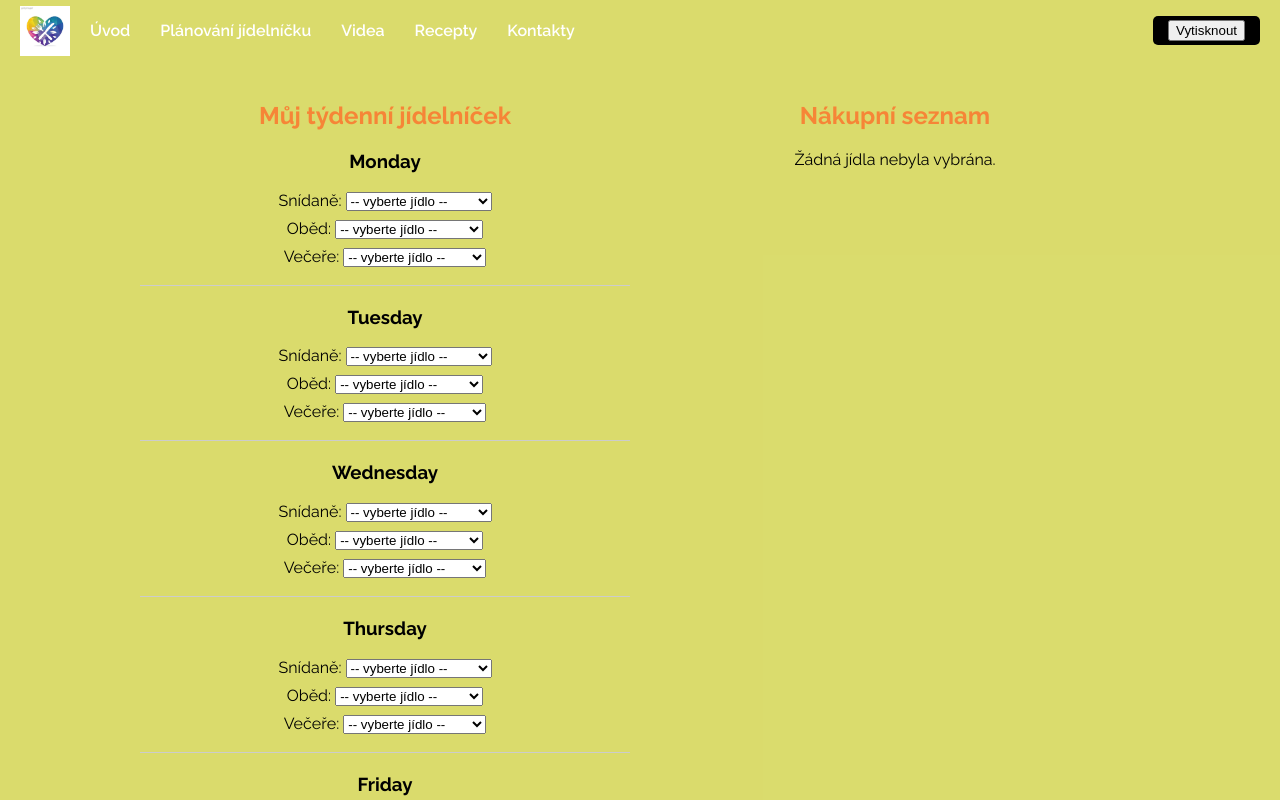
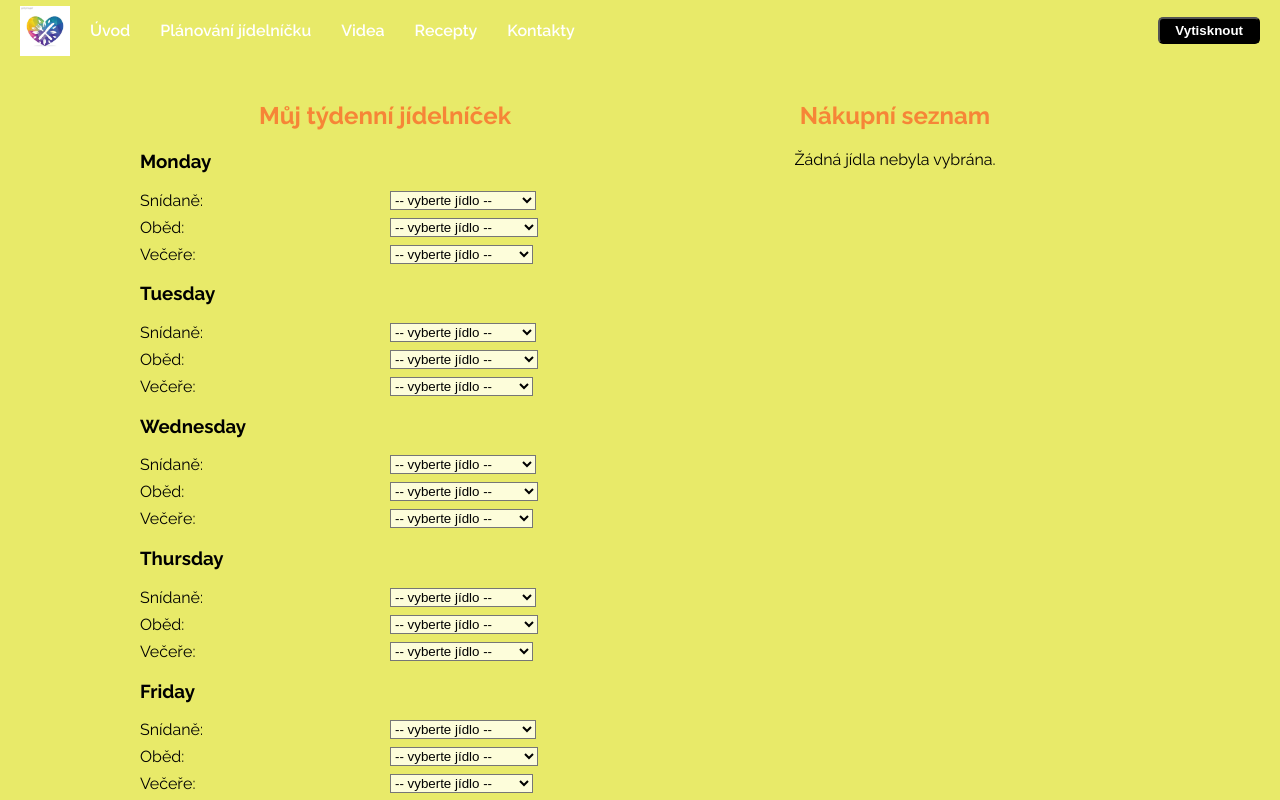
Before and after one commit to Stegye1/Meal_Planner, a React (Create React App) app: page /planner in a window 1280 px wide. Shown: the top 800 px of the page. Built offline with nearby package versions, Linux system fonts and the light colour scheme.

Commit message:
unify bg color, adjust meal selector styles

```diff
--- a/src/App.css
+++ b/src/App.css
@@ -5,6 +5,10 @@ html,
   margin: 0;
   display: flex;
   flex-direction: column;
+}
+
+:root {
+  --bg-color: rgba(230, 232, 89, 0.9);
 }
 
 body {
@@ -21,7 +25,7 @@ main {
 .header {
   position: sticky;
   top: 0;
-  background-color: rgba(214, 216, 93, 0.9);
+  background-color: var(--bg-color);
   padding: 5px 20px;
   z-index: 1000;
   backdrop-filter: blur(6px);
@@ -48,7 +52,7 @@ main {
   padding: 0;
 }
 
-.nav-action {
+.nav-action button {
   background-color: black;
   color: white;
   padding: 4px 15px;
@@ -73,7 +77,7 @@ main {
   font-weight: 700;
 }
 
-.nav-action:hover {
+.nav-action button:hover {
   color: hsl(0, 0%, 98%);
   transform: scale(1.3);
   font-weight: 700;
@@ -84,7 +88,7 @@ main {
 .main-content {
   padding: 20px 140px;
   flex: 1;
-  background-color: rgba(214, 216, 93, 0.9);
+  background-color: var(--bg-color);
   text-align: center;
 }
 
@@ -110,7 +114,9 @@ main {
 /*
 /* levý sloupec s jídelníčkem
 #meal-planner {
-  padding: 20px;
+ /* padding: 20px;
+ display: grid;
+ grid-template-columns: auto;
 }
 */
 /* pravý sloupec s nákupním seznamem
@@ -118,6 +124,22 @@ main {
   padding: 20px;
 }
 */
+
+.day-meal-selector {
+  display: grid;
+  grid-template-columns: 1fr 1fr;
+  gap: 10px;
+  justify-items:flex-start;
+  margin-bottom: 8px
+}
+
+.meal-window {
+  width: 40 rem;
+  height: 3 rem;
+  background-color: rgb(253, 253, 218);
+
+}
+
 
 /* Footer pevný dole */
 .footer {
@@ -158,3 +180,7 @@ main {
 .orange {
   color: #f68537;
 }
+
+.left {
+  text-align: left;
+}
--- a/src/Home.css
+++ b/src/Home.css
@@ -3,7 +3,7 @@
   padding: 20px 40px;
   text-align: center;
   font-family: system-ui, sans-serif;
-  background-color: rgba(214, 216, 93, 0.9);
+  background-color: var(--bg-color);
 }
 
 .home__title {
--- a/src/components/DayMealSelector.tsx
+++ b/src/components/DayMealSelector.tsx
@@ -10,14 +10,8 @@ type Props = {
 
 export function DayMealSelector({ day, plan, selectMeal }: Props) {
   return (
-    <section
-      style={{
-        marginBottom: 20,
-        borderBottom: "1px solid #ccc",
-        paddingBottom: 10,
-      }}
-    >
-      <h3>{day}</h3>
+    <section>
+      <h3 className="left">{day}</h3>
       {mealTypes.map(({ label, value }) => (
         <MealSelect
           key={value}
--- a/src/components/MealSelect.tsx
+++ b/src/components/MealSelect.tsx
@@ -18,9 +18,10 @@ export function MealSelect({
 }: Props) {
   const options = meals.filter((m) => m.types.includes(mealType));
   return (
-    <div style={{ marginBottom: 8 }}>
+    <div className="day-meal-selector">
       <label>{label}: </label>
       <select
+    className="meal-window"
         value={selectedMeal?.id ?? ""}
         onChange={(e) =>
           selectMeal(
@@ -30,7 +31,7 @@ export function MealSelect({
           )
         }
       >
-        <option value="">-- vyberte jídlo --</option>
+        <option  value="">-- vyberte jídlo --</option>
         {options.map((meal) => (
           <option key={meal.id} value={meal.id}>
             {meal.name}
```
